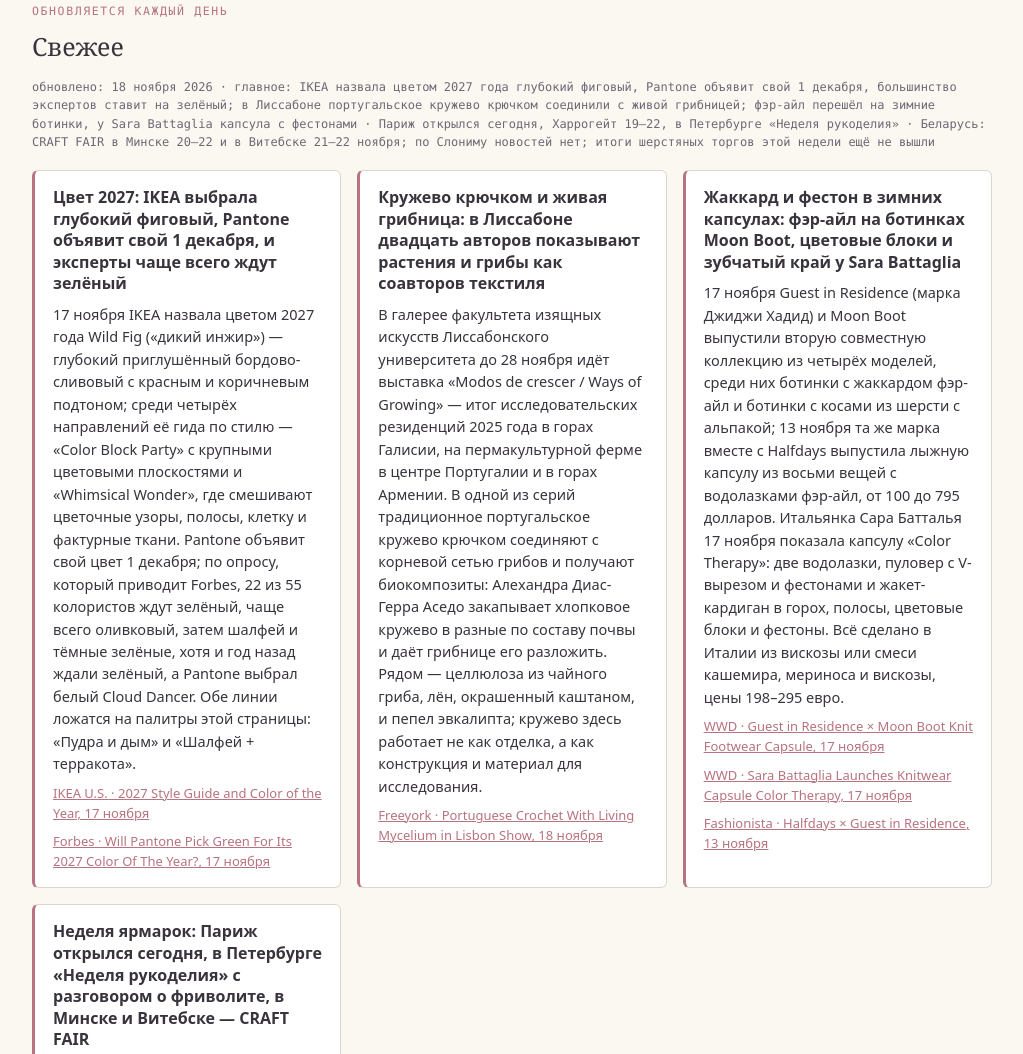
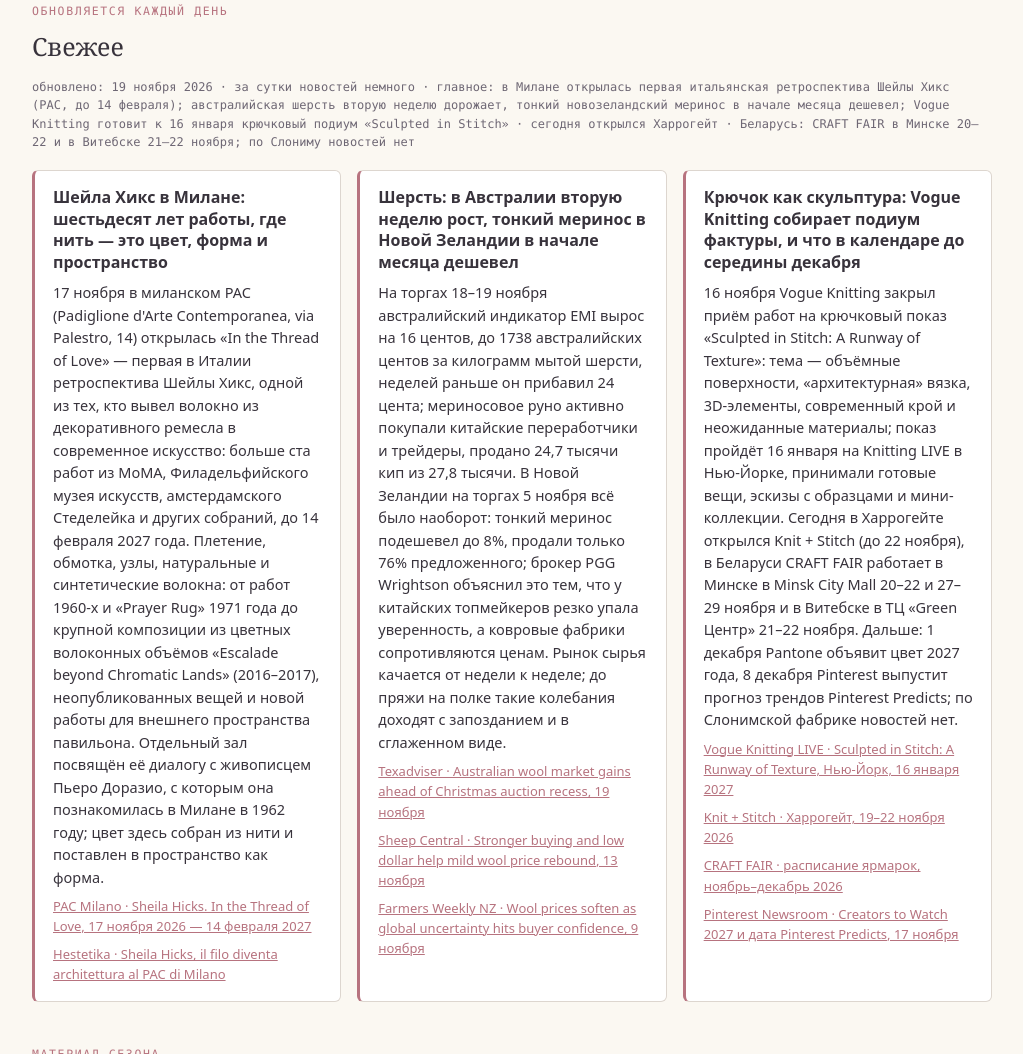
Before and after one commit to Ingvar1917/knitting, a plain HTML site: page index.html in a window 1280 px wide. Shown: the part 441-1495 px from the top of the page, without its empty margins (128-1151 px from the left). Drawn offline with Linux system fonts and the light colour scheme.

Commit message:
Свежее на 2026-11-19

```diff
--- a/index.html
+++ b/index.html
@@ -128,33 +128,29 @@
   <section id="fresh">
     <div class="fresh-head">
       <h2><small>Обновляется каждый день</small>Свежее</h2>
-      <span class="fresh-date">обновлено: 18 ноября 2026 · главное: IKEA назвала цветом 2027 года глубокий фиговый, Pantone объявит свой 1 декабря, большинство экспертов ставит на зелёный; в Лиссабоне португальское кружево крючком соединили с живой грибницей; фэр-айл перешёл на зимние ботинки, у Sara Battaglia капсула с фестонами · Париж открылся сегодня, Харрогейт 19–22, в Петербурге «Неделя рукоделия» · Беларусь: CRAFT FAIR в Минске 20–22 и в Витебске 21–22 ноября; по Слониму новостей нет; итоги шерстяных торгов этой недели ещё не вышли</span>
+      <span class="fresh-date">обновлено: 19 ноября 2026 · за сутки новостей немного · главное: в Милане открылась первая итальянская ретроспектива Шейлы Хикс (PAC, до 14 февраля); австралийская шерсть вторую неделю дорожает, тонкий новозеландский меринос в начале месяца дешевел; Vogue Knitting готовит к 16 января крючковый подиум «Sculpted in Stitch» · сегодня открылся Харрогейт · Беларусь: CRAFT FAIR в Минске 20–22 и в Витебске 21–22 ноября; по Слониму новостей нет</span>
     </div>
     <div class="fresh-list">
       <article class="fresh-card">
-        <h3>Цвет 2027: IKEA выбрала глубокий фиговый, Pantone объявит свой 1 декабря, и эксперты чаще всего ждут зелёный</h3>
-        <p>17 ноября IKEA назвала цветом 2027 года Wild Fig («дикий инжир») — глубокий приглушённый бордово-сливовый с красным и коричневым подтоном; среди четырёх направлений её гида по стилю — «Color Block Party» с крупными цветовыми плоскостями и «Whimsical Wonder», где смешивают цветочные узоры, полосы, клетку и фактурные ткани. Pantone объявит свой цвет 1 декабря; по опросу, который приводит Forbes, 22 из 55 колористов ждут зелёный, чаще всего оливковый, затем шалфей и тёмные зелёные, хотя и год назад ждали зелёный, а Pantone выбрал белый Cloud Dancer. Обе линии ложатся на палитры этой страницы: «Пудра и дым» и «Шалфей + терракота».</p>
-        <a href="https://www.prnewswire.com/news-releases/ikea-us-unveils-2027-style-guide-and-color-of-the-year-302941001.html" target="_blank" rel="noopener">IKEA U.S. · 2027 Style Guide and Color of the Year, 17 ноября</a>
-        <a href="https://www.forbes.com/sites/rdaniel-foster/2026/11/17/will-pantone-pick-green-for-its-2027-color-of-the-year/" target="_blank" rel="noopener">Forbes · Will Pantone Pick Green For Its 2027 Color Of The Year?, 17 ноября</a>
+        <h3>Шейла Хикс в Милане: шестьдесят лет работы, где нить — это цвет, форма и пространство</h3>
+        <p>17 ноября в миланском PAC (Padiglione d'Arte Contemporanea, via Palestro, 14) открылась «In the Thread of Love» — первая в Италии ретроспектива Шейлы Хикс, одной из тех, кто вывел волокно из декоративного ремесла в современное искусство: больше ста работ из MoMA, Филадельфийского музея искусств, амстердамского Стеделейка и других собраний, до 14 февраля 2027 года. Плетение, обмотка, узлы, натуральные и синтетические волокна: от работ 1960-х и «Prayer Rug» 1971 года до крупной композиции из цветных волоконных объёмов «Escalade beyond Chromatic Lands» (2016–2017), неопубликованных вещей и новой работы для внешнего пространства павильона. Отдельный зал посвящён её диалогу с живописцем Пьеро Доразио, с которым она познакомилась в Милане в 1962 году; цвет здесь собран из нити и поставлен в пространство как форма.</p>
+        <a href="https://www.pacmilano.it/exhibitions/sheila-hicks/" target="_blank" rel="noopener">PAC Milano · Sheila Hicks. In the Thread of Love, 17 ноября 2026 — 14 февраля 2027</a>
+        <a href="https://hestetika.art/sheila-hicks-il-filo-diventa-architettura-al-pac-di-milano/" target="_blank" rel="noopener">Hestetika · Sheila Hicks, il filo diventa architettura al PAC di Milano</a>
       </article>
       <article class="fresh-card">
-        <h3>Кружево крючком и живая грибница: в Лиссабоне двадцать авторов показывают растения и грибы как соавторов текстиля</h3>
-        <p>В галерее факультета изящных искусств Лиссабонского университета до 28 ноября идёт выставка «Modos de crescer / Ways of Growing» — итог исследовательских резиденций 2025 года в горах Галисии, на пермакультурной ферме в центре Португалии и в горах Армении. В одной из серий традиционное португальское кружево крючком соединяют с корневой сетью грибов и получают биокомпозиты: Алехандра Диас-Герра Аседо закапывает хлопковое кружево в разные по составу почвы и даёт грибнице его разложить. Рядом — целлюлоза из чайного гриба, лён, окрашенный каштаном, и пепел эвкалипта; кружево здесь работает не как отделка, а как конструкция и материал для исследования.</p>
-        <a href="https://freeyork.org/art/portuguese-crochet-living-mycelium/" target="_blank" rel="noopener">Freeyork · Portuguese Crochet With Living Mycelium in Lisbon Show, 18 ноября</a>
+        <h3>Шерсть: в Австралии вторую неделю рост, тонкий меринос в Новой Зеландии в начале месяца дешевел</h3>
+        <p>На торгах 18–19 ноября австралийский индикатор EMI вырос на 16 центов, до 1738 австралийских центов за килограмм мытой шерсти, неделей раньше он прибавил 24 цента; мериносовое руно активно покупали китайские переработчики и трейдеры, продано 24,7 тысячи кип из 27,8 тысячи. В Новой Зеландии на торгах 5 ноября всё было наоборот: тонкий меринос подешевел до 8%, продали только 76% предложенного; брокер PGG Wrightson объяснил это тем, что у китайских топмейкеров резко упала уверенность, а ковровые фабрики сопротивляются ценам. Рынок сырья качается от недели к неделе; до пряжи на полке такие колебания доходят с запозданием и в сглаженном виде.</p>
+        <a href="https://www.texadviser.com/australian-wool-market-gains-ahead-of-christmas-auction-recess/" target="_blank" rel="noopener">Texadviser · Australian wool market gains ahead of Christmas auction recess, 19 ноября</a>
+        <a href="https://www.sheepcentral.com/stronger-buying-and-low-dollar-help-mild-wool-price-rebound/" target="_blank" rel="noopener">Sheep Central · Stronger buying and low dollar help mild wool price rebound, 13 ноября</a>
+        <a href="https://www.farmersweekly.co.nz/markets/sheep-and-beef-markets/wool-prices-soften-as-global-uncertainty-hits-buyer-confidence/" target="_blank" rel="noopener">Farmers Weekly NZ · Wool prices soften as global uncertainty hits buyer confidence, 9 ноября</a>
       </article>
       <article class="fresh-card">
-        <h3>Жаккард и фестон в зимних капсулах: фэр-айл на ботинках Moon Boot, цветовые блоки и зубчатый край у Sara Battaglia</h3>
-        <p>17 ноября Guest in Residence (марка Джиджи Хадид) и Moon Boot выпустили вторую совместную коллекцию из четырёх моделей, среди них ботинки с жаккардом фэр-айл и ботинки с косами из шерсти с альпакой; 13 ноября та же марка вместе с Halfdays выпустила лыжную капсулу из восьми вещей с водолазками фэр-айл, от 100 до 795 долларов. Итальянка Сара Батталья 17 ноября показала капсулу «Color Therapy»: две водолазки, пуловер с V-вырезом и фестонами и жакет-кардиган в горох, полосы, цветовые блоки и фестоны. Всё сделано в Италии из вискозы или смеси кашемира, мериноса и вискозы, цены 198–295 евро.</p>
-        <a href="https://wwd.com/footwear-news/shoe-industry-news/gigi-hadid-moon-boot-guest-in-residence-november-2026-1239420089/" target="_blank" rel="noopener">WWD · Guest in Residence × Moon Boot Knit Footwear Capsule, 17 ноября</a>
-        <a href="https://wwd.com/fashion-news/fashion-scoops/sara-battaglia-knitwear-capsule-color-therapy-1239420035/" target="_blank" rel="noopener">WWD · Sara Battaglia Launches Knitwear Capsule Color Therapy, 17 ноября</a>
-        <a href="https://fashionista.com/2026/11/best-fashion-beauty-launches-collaborations-november-13" target="_blank" rel="noopener">Fashionista · Halfdays × Guest in Residence, 13 ноября</a>
-      </article>
-      <article class="fresh-card">
-        <h3>Неделя ярмарок: Париж открылся сегодня, в Петербурге «Неделя рукоделия» с разговором о фриволите, в Минске и Витебске — CRAFT FAIR</h3>
-        <p>L'Aiguille en Fête открылся 18 ноября в Париже (Porte de Versailles, павильон 6, до 22 ноября): больше 240 экспонентов, около 40 тысяч посетителей, мастер-классы по вязанию, крючку и кружеву и чемпионат Франции по скоростному вязанию; Knit + Stitch в Харрогейте — 19–22 ноября. В петербургском Доме книги (Невский, 28) до 22 ноября идёт бесплатная «Неделя рукоделия»: сегодня в 19:00 Наталья Абросимова рассказывает о фриволите как о модном направлении, а посетители вместе вяжут огромный шарф в пользу «Ночлежки». В Беларуси CRAFT FAIR — в Минске в Minsk City Mall (ул. Льва Толстого, 1) 20–22 и 27–29 ноября и в Витебске в ТЦ «Green Центр» (ул. Чкалова, 35) 21–22 ноября; по Слониму новостей нет, итоги шерстяных торгов этой недели ещё не опубликованы.</p>
-        <a href="https://www.ultiplace.com/salon/aiguille-en-fete-2026/accueil" target="_blank" rel="noopener">Aiguille en Fête · Париж, 18–22 ноября 2026</a>
-        <a href="https://tvspb.ru/news/2026/11/13/nedelya-rukodeliya-v-sankt-peterburgskom-dome-knigi" target="_blank" rel="noopener">Телеканал «Санкт-Петербург» · «Неделя рукоделия» в Доме книги, 16–22 ноября</a>
+        <h3>Крючок как скульптура: Vogue Knitting собирает подиум фактуры, и что в календаре до середины декабря</h3>
+        <p>16 ноября Vogue Knitting закрыл приём работ на крючковый показ «Sculpted in Stitch: A Runway of Texture»: тема — объёмные поверхности, «архитектурная» вязка, 3D-элементы, современный крой и неожиданные материалы; показ пройдёт 16 января на Knitting LIVE в Нью-Йорке, принимали готовые вещи, эскизы с образцами и мини-коллекции. Сегодня в Харрогейте открылся Knit + Stitch (до 22 ноября), в Беларуси CRAFT FAIR работает в Минске в Minsk City Mall 20–22 и 27–29 ноября и в Витебске в ТЦ «Green Центр» 21–22 ноября. Дальше: 1 декабря Pantone объявит цвет 2027 года, 8 декабря Pinterest выпустит прогноз трендов Pinterest Predicts; по Слонимской фабрике новостей нет.</p>
+        <a href="https://www.vogueknittinglive.com/home" target="_blank" rel="noopener">Vogue Knitting LIVE · Sculpted in Stitch: A Runway of Texture, Нью-Йорк, 16 января 2027</a>
+        <a href="https://www.knitandstitchshow.co.uk/harrogate/" target="_blank" rel="noopener">Knit + Stitch · Харрогейт, 19–22 ноября 2026</a>
         <a href="https://craftfair.by/" target="_blank" rel="noopener">CRAFT FAIR · расписание ярмарок, ноябрь–декабрь 2026</a>
+        <a href="https://newsroom.pinterest.com/news/creators-to-watch-2027/" target="_blank" rel="noopener">Pinterest Newsroom · Creators to Watch 2027 и дата Pinterest Predicts, 17 ноября</a>
       </article>
     </div>
   </section>
```
